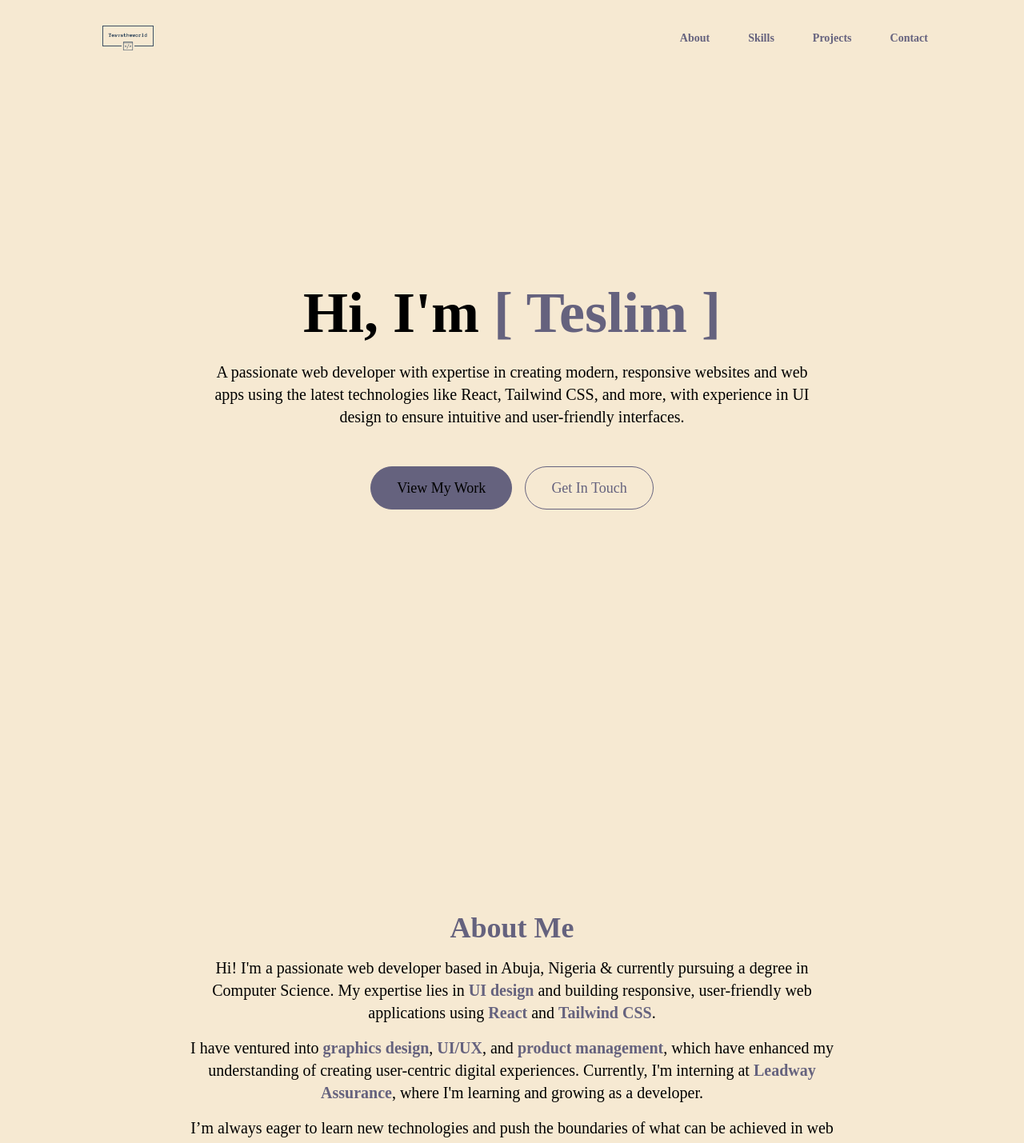
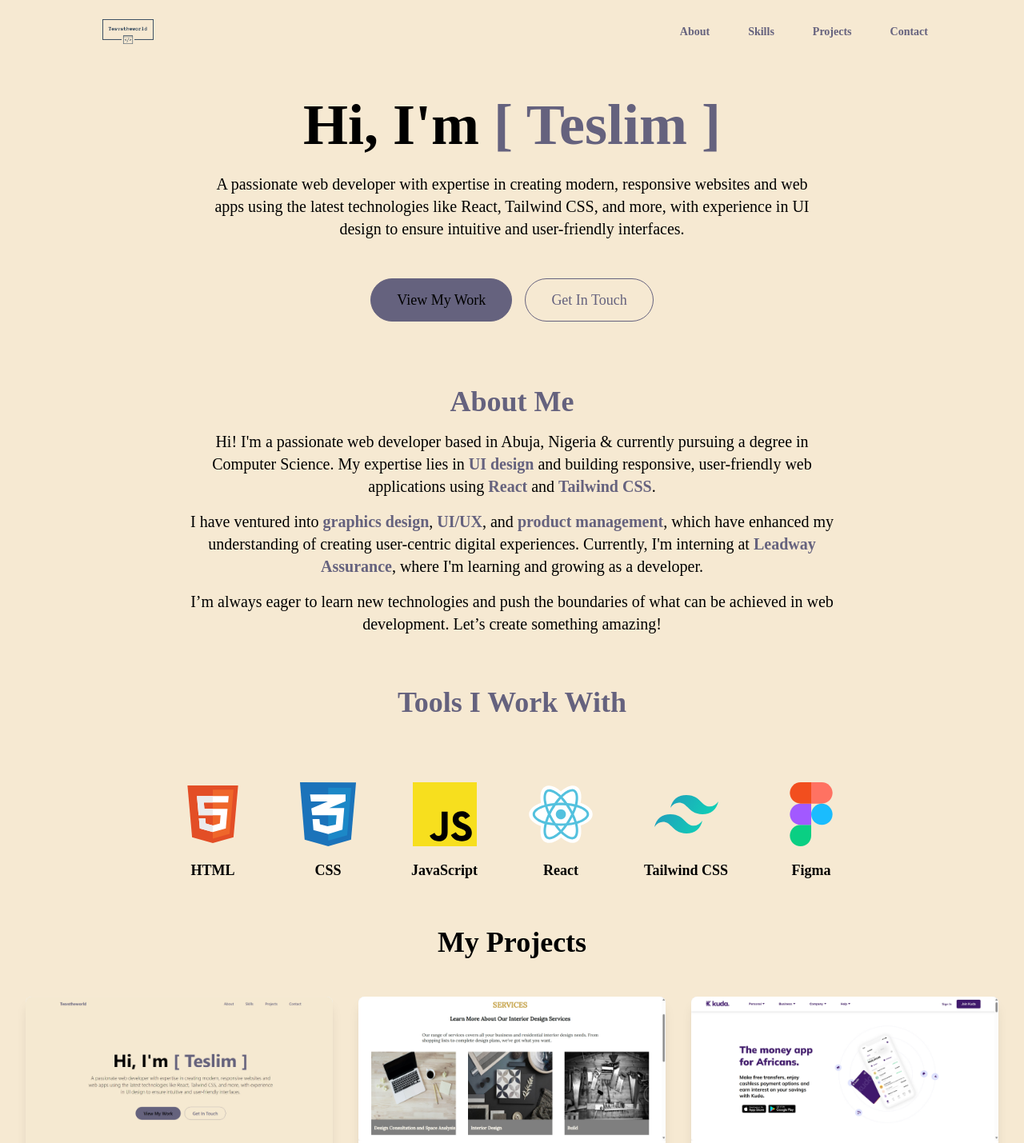
Before and after one commit to tesvstheworld/my-portfolio, a React (Create React App) app: page / in a window 1280 px wide. Shown: the top 1429 px of the page at 80% size. Built offline with nearby package versions, Linux system fonts and the light colour scheme.

Commit message:
viewheight issue fixed

```diff
--- a/src/components/About.jsx
+++ b/src/components/About.jsx
@@ -12,7 +12,7 @@ const About = () => {
   }, []);
   return (
     <div
-      className=" text-white min-h-screen flex items-center justify-center"
+      className=" text-white  flex items-center justify-center"
       id="About"
       data-aos="fade-up"
       data-aos-delay="200"
--- a/src/components/HeroSection.jsx
+++ b/src/components/HeroSection.jsx
@@ -12,11 +12,11 @@ const HeroSection = () => {
 
   return (
     <section
-      className="text-black min-h-screen flex items-center justify-center"
+      className="text-black flex items-center justify-center"
       data-aos="fade-up"
       data-aos-delay="200"
     >
-      <div className="container mx-auto px-6 lg:px-12 text-center">
+      <div className="container mx-auto px-6 my-10 lg:px-12 text-center">
         <h1 className="text-5xl lg:text-7xl font-bold leading-tight mb-6">
           Hi, I'm{" "}
           <span className="text-customBlue2 whitespace-nowrap">[ Teslim ]</span>
--- a/src/components/Navbar.jsx
+++ b/src/components/Navbar.jsx
@@ -12,15 +12,25 @@ const navigation = [
 
 export default function Navbar() {
   const [mobileMenuOpen, setMobileMenuOpen] = useState(false);
+  const [activeLink, setActiveLink] = useState(""); // Track the active link
+
+  const handleSetActiveLink = (href) => {
+    setActiveLink(href);
+    setMobileMenuOpen(false); // Close the menu on mobile after clicking
+  };
 
   return (
     <header className="text-white">
       <nav
         aria-label="Global"
-        className="flex items-center justify-between p-3 sm:px-6 sm:mx-2 lg:px-28 lg:py-2"
+        className="flex items-center justify-between px-3 sm:px-6 sm:mx-2 lg:px-28  sm:py-0 "
       >
         <div className="flex lg:flex-1">
-          <a href="/" className="-m-1.5 p-1.5">
+          <a
+            href="/"
+            className="-m-1.5 p-1.5"
+            onClick={() => setActiveLink("")}
+          >
             <span className="sr-only">Your Company</span>
             <img src={Logo} alt="logo" className="w-20" />
           </a>
@@ -40,7 +50,10 @@ export default function Navbar() {
             <a
               key={item.name}
               href={item.href}
-              className="text-sm font-semibold leading-6 text-customBlue2 hover:text-white"
+              onClick={() => handleSetActiveLink(item.href)}
+              className={`text-sm font-semibold leading-6 ${
+                activeLink === item.href ? "text-white" : "text-customBlue2"
+              } hover:text-white transition-colors duration-300`}
             >
               {item.name}
             </a>
@@ -55,7 +68,11 @@ export default function Navbar() {
         <div className="fixed inset-0 z-50" />
         <Dialog.Panel className="fixed inset-y-0 right-0 z-50 w-full overflow-y-auto bg-white px-4 py-6 sm:px-6 sm:max-w-sm sm:ring-1 sm:ring-gray-900/10">
           <div className="flex items-center justify-between mx-4">
-            <a href="/" className="-m-1.5 p-1.5">
+            <a
+              href="/"
+              className="-m-1.5 p-1.5"
+              onClick={() => handleSetActiveLink("")}
+            >
               <span className="sr-only">Your Company</span>
               <img alt="Logo" src={Logo} className="h-8 w-auto" />
             </a>
@@ -75,7 +92,12 @@ export default function Navbar() {
                   <a
                     key={item.name}
                     href={item.href}
-                    className="-mx-3 block rounded-lg px-3 py-2 text-base font-semibold leading-7 text-gray-900 hover:bg-gray-50"
+                    onClick={() => handleSetActiveLink(item.href)}
+                    className={`-mx-3 block rounded-lg px-3 py-2 text-base font-semibold leading-7 ${
+                      activeLink === item.href
+                        ? "bg-gray-100 text-customBlue2"
+                        : "text-gray-900 hover:bg-gray-50"
+                    } transition-colors duration-300`}
                   >
                     {item.name}
                   </a>
--- a/src/components/Tools.jsx
+++ b/src/components/Tools.jsx
@@ -30,7 +30,7 @@ const Tools = () => {
 
   return (
     <div
-      className=" text-white min-h-screen flex items-center justify-center"
+      className=" text-white  flex items-center justify-center"
       data-aos="fade-up"
       data-aos-delay="200"
       id="Skills"
```
